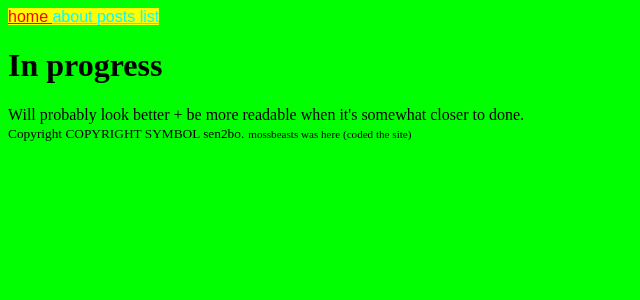
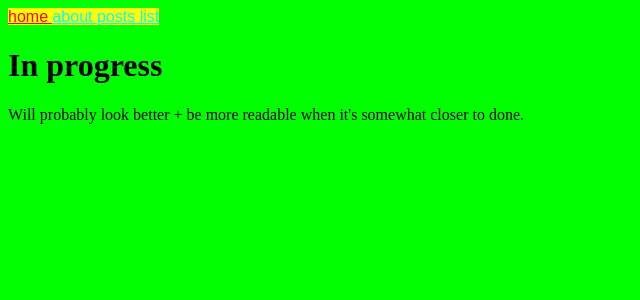
Before and after one commit to mossbeasts/mossbeasts.github.io, a Jekyll site: the page built from index.html, in a window 1280 px wide. Shown: the top 300 px of the page, without its empty margins (0-640 px from the left). Built offline with Jekyll 4.4.1, drawn with Linux system fonts in a browser that asks for light colours.

Commit message:
remove footer

```diff
--- a/_includes/footer.html
+++ /dev/null
@@ -1,4 +0,0 @@
-<footer>
-	<small>Copyright {{ post.date | date_to_string }} COPYRIGHT SYMBOL sen2bo.</small>
-	<small><small>mossbeasts was here (coded the site)</small></small>
-</footer>
--- a/_layouts/default.html
+++ b/_layouts/default.html
@@ -8,6 +8,5 @@
 	<body>
 		{% include navigation.html %}
 		{{ content }}
-		{% include footer.html %}
 	</body>
 </html>
```
